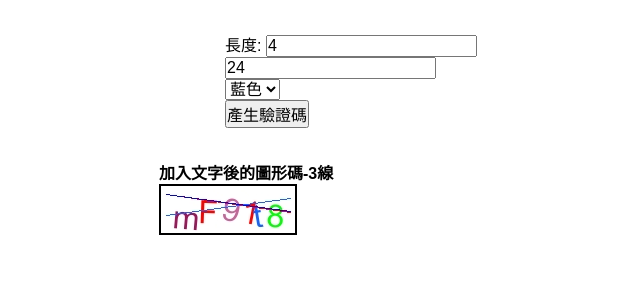
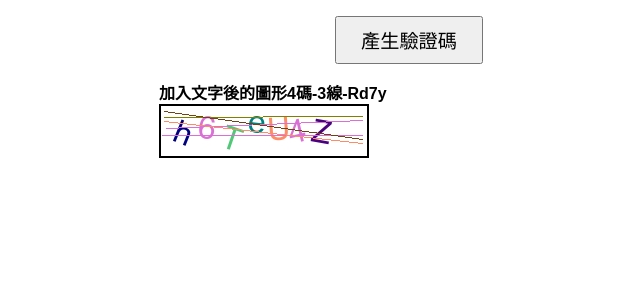
Before and after one commit to mackliu/11101_file_and_graphic, a PHP site: page /image_text.php in a window 1280 px wide. Shown: the part 76-376 px from the top of the page, without its empty margins (231-871 px from the left). Run offline with PHP 8.4, Linux system fonts and the light colour scheme; data that the repository does not hold is empty.

Commit message:
增加文字註解及刪除表單，改以變數來代替表單傳值

```diff
--- a/image_text.php
+++ b/image_text.php
@@ -33,15 +33,21 @@
             background:lightgreen;
             transform: scale(1.1);
         }
+        .reload{
+            display: block;
+            margin:1rem auto;
+            padding:0.5rem 1.5rem;
+            font-size:1.2rem;
+        }
     </style>
 </head>
 <body>
 <h1 class="header">文字圖形處理練習</h1>
 <!---建立檔案上傳機制--->
 
-<form id="uploadForm" action="?" method="post" enctype="multipart/form-data">
+<!-- <form id="uploadForm" action="?" method="post" enctype="multipart/form-data">
     <div>
-        長度: <input type="number" name="length" value="<?=rand(4,8);?>">
+        長度: <input type="number" name="length" value="4">
     </div>
     <div>
         <input type="number" step="1" name="size" value="24">
@@ -54,53 +60,94 @@
         </select>
     </div>
     <input type="submit" value="產生驗證碼">
-</form>
+</form> -->
+<!--使用按鈕每次點擊時重整頁面來重新產生圖形驗證碼-->
+<button onclick="location.reload()" class='reload'>產生驗證碼</button>
+<?php
 
+    //使用亂數來產生驗證碼長度
+    $length=rand(4,8);
 
-<?php
-if(isset($_POST)){
-    //$gstr=chr(rand(65,90));
+    //定義字型大小
+    $fontsize=24;
+
+    //宣告一個空字串，用來存放驗證碼字串
     $gstr="";
-    for($i=0;$i<$_POST['length'];$i++){
+
+    //使用for迴圈來產生符合$length的驗證碼
+    for($i=0;$i<$length;$i++){
+
+        //使用while迴圈來判斷字串是否有重覆的字元
+        while(mb_strlen($gstr)<$i+1){
+
+            //使用亂數來決定這一次迴圈的字元類型
             $type=rand(1,3);
             switch($type){
                 case 1:
-                $gstr.=rand(0,9);//數字
+                    $t=rand(0,9);       //使用rand()來產生0~9的任一數字
                 break;
                 case 2:
-                $gstr.=chr(rand(65,90));//大寫
+                    $t=chr(rand(65,90));//使用chr()函式根據ASCII碼產生大寫字母
                 break;
                 case 3:
-                $gstr.=chr(rand(97,122));//小寫
+                    $t=chr(rand(97,122));//使用chr()函式根據ASCII碼產生小寫字母
                 break;
             }
+
+            //判斷亂數產生的字元是否已在$gstr字串中，不存在則加入，已存在則重新產生
+            if(!mb_strpos($gstr,$t)){
+                $gstr.=$t;
             }
-    $color=$_POST['color'];
 
+        }
+    }
 
-    //評估文字資訊
+    //建立一個陣列用來儲存每一個字元的圖形資訊
     $text_info=[];
+
+    //建立兩個變數用來計算所有字元的總寬度及最大高度
     $dst_w=0;
     $dst_h=0;
+
+    //使用迴圈來逐一分析每個字元的圖形資訊
     for($i=0;$i<mb_strlen($gstr);$i++){
+
+        //使用mb_substr()順序取出每一個字元
         $char=mb_substr($gstr,$i,1);
-        $text_info[$char]['angle']=rand(-15,15);
-        $tmp=imagettfbbox($_POST['size'],$text_info[$char]['angle'],realpath('./font/arial.ttf'),$char);
-        $text_info[$char]['width']=max($tmp[0],$tmp[2],$tmp[4],$tmp[6])-min($tmp[0],$tmp[2],$tmp[4],$tmp[6]);
-        $text_info[$char]['height']=max($tmp[1],$tmp[3],$tmp[5],$tmp[7])-min($tmp[1],$tmp[3],$tmp[5],$tmp[7]);
+
+        //使用亂數產生一個正負之間的傾斜的角度
+        $text_info[$char]['angle']=rand(-25,25);
+
+        //使用imagettfbbox()來取得單一字元在大小,角度和字型的影響下，字元圖形的四個角的坐標資訊陣列
+        $tmp=imagettfbbox($fontsize,$text_info[$char]['angle'],realpath('./font/arial.ttf'),$char);
+
+        //利用字元的資訊，使用x坐標的最大值減最小值來計算出字元寬度，使用y坐標的最大值-最小值來計出字元高度
+        //因坐標特性，需要加上1才能得到正確的寬度及高度
+        $text_info[$char]['width']=max($tmp[0],$tmp[2],$tmp[4],$tmp[6])-min($tmp[0],$tmp[2],$tmp[4],$tmp[6])+1;
+        $text_info[$char]['height']=max($tmp[1],$tmp[3],$tmp[5],$tmp[7])-min($tmp[1],$tmp[3],$tmp[5],$tmp[7])+1;
+
+        //累加每個字元的寬度來計算總寬度
         $dst_w+=$text_info[$char]['width'];
+
+        //比較每一次字元的高度來決定最大高度
         $dst_h=($dst_h>=$text_info[$char]['height'])?$dst_h:$text_info[$char]['height'];
-        $text_info[$char]['x']=0-min($tmp[0],$tmp[2],$tmp[4],$tmp[6]);
-        $text_info[$char]['y']=0-min($tmp[1],$tmp[3],$tmp[5],$tmp[7]);
-        $text_info[$char]['angle']=rand(-15,15);
+
+        //根據字型的資訊來取得字元的左上角坐標
+        $text_info[$char]['x']=min($tmp[0],$tmp[2],$tmp[4],$tmp[6]);
+        $text_info[$char]['y']=min($tmp[1],$tmp[3],$tmp[5],$tmp[7]);
     }
+
     //dd($text_info);
     //exit();
 
+    //建立一個邊框的厚度變數
+    $border=10;
 
-    $border=10;
+    //使用計算出來的總寬度和最大高度加上邊框厚度來計算驗證碼圖形的完整寬高
     $base_w=$dst_w+($border*2);
     $base_h=$dst_h+($border*2);
+
+    //根據計算出來的驗證碼圖形完整寬高來建立一個全彩圖形資源
     $dst_img=imagecreatetruecolor($base_w,$base_h);
 
     //顏色定義區
@@ -109,41 +156,80 @@
     $blue=imagecolorallocate($dst_img,0,0,255);
     $red=imagecolorallocate($dst_img,255,0,0);
     $green=imagecolorallocate($dst_img,0,255,0);
-    $colors=[imagecolorallocate($dst_img,0,0,255),
-             imagecolorallocate($dst_img,0,255,0),
-             imagecolorallocate($dst_img,255,0,0),
-             imagecolorallocate($dst_img,20,100,255),
-             imagecolorallocate($dst_img,200,100,155),
-             imagecolorallocate($dst_img,100,250,55),
-             imagecolorallocate($dst_img,156,20,90),
+
+    //文字顏色陣列
+    $colors=[imagecolorallocate($dst_img,255, 127, 80),
+             imagecolorallocate($dst_img,204, 85, 0),
+             imagecolorallocate($dst_img,184, 115, 51),
+             imagecolorallocate($dst_img,204, 119, 34),
+             imagecolorallocate($dst_img,112, 66, 20),
+             imagecolorallocate($dst_img,80, 200, 120),
+             imagecolorallocate($dst_img,222, 49, 99),
+             imagecolorallocate($dst_img,128, 0, 0),
+             imagecolorallocate($dst_img,255, 204, 0),
+             imagecolorallocate($dst_img,128, 128, 0),
+             imagecolorallocate($dst_img,0, 255, 128),
+             imagecolorallocate($dst_img,0, 128, 128),
+             imagecolorallocate($dst_img,0, 0, 128),
+             imagecolorallocate($dst_img,75, 0, 128),
+             imagecolorallocate($dst_img,255, 140, 105),
+             imagecolorallocate($dst_img,218, 112, 214),
+             imagecolorallocate($dst_img,255, 128, 51),
             ];
+
+    //填入底色
     imagefill($dst_img,0,0,$white);
 
-    $x_pointer=$border+1;
-    $y_pointer=$border+1;
+    //建立一個開始繪製文字圖形的起始坐標
+    $x_pointer=$border;
+    $y_pointer=$border;
+
+    //使用迴圈把驗證碼文字逐一寫入到圖片中
     foreach($text_info as $char => $info){
-        $y=rand($base_h-5-$dst_h+($info['y']/2),$base_h-5);
-        imagettftext($dst_img,$_POST['size'],$info['angle'],$x_pointer,$y,$colors[rand(0,6)],realpath('./font/arial.ttf'),$char);
-        $x_pointer+=$info['width'];
+
+        //計算放置的y坐標範圍，字元的高度加上邊框起始點(5)及總高度-底部坐標終點的限制(5)
+        $y=rand($info['height']+5,$info['height']+($border*2-5*2));
+
+        //將字元依照大小，角度，坐標，顏色，字型等資訊畫在畫布上
+        imagettftext($dst_img,$fontsize,$info['angle'],$x_pointer,$y,$colors[rand(0,count($colors)-1)],realpath('./font/arial.ttf'),$char);
+
+        //依照字元的寬度及字元的x坐標來產生下一個字元的x坐標起點
+        $x_pointer=$x_pointer+$info['width']+$info['x']+1;
+
     }
 
+    //建立一個線條範圍亂數，決定圖形驗證碼上的干擾線數量
     $lines=rand(3,6);
 
+    //使用迴圈來產生每一條干擾線
     for($i=0;$i<$lines;$i++){
-        $left_x=rand(5,$border-5);
+
+        //使用亂數來產生起點x坐標，限定範圍為5開始到邊框厚度—5*2之間
+        $left_x=rand(5,$border-(5*2));
+
+        //使用亂數來產生起點y坐標，限定範圍為5開始到總高度—5之間
         $left_y=rand(5,$base_h-5);
+
+        //使用亂數來產生終點x坐標，限定範圍為邊框厚度開始到邊框厚度—5*2之間
         $right_x=rand($base_w-$border+5,$base_w-5);
+
+        //使用亂數來產生終點y坐標，限定範圍為5開始到總高度—5之間
         $right_y=rand(5,$base_h-5);
-        imageline($dst_img,$left_x,$left_y,$right_x,$right_y,$colors[rand(0,6)]);
+
+        //根據計算出來的起點和終點坐標來畫出干擾線
+        imageline($dst_img,$left_x,$left_y,$right_x,$right_y,$colors[rand(0,count($colors)-1)]);
     }
 
+    //輸出圖片為jpg檔
     imagejpeg($dst_img,"./upload/text.jpg",100);
+
+    //銷毀圖片資源
     imagedestroy($dst_img);
 
-}
+
 ?>
 <div style="width:500px;margin:auto;">
-    <h2>加入文字後的圖形<?=$_POST['length']."碼";?>-<?=$lines."線";?></h2>
+    <h2>加入文字後的圖形<?= $length."碼";?>-<?=$lines."線";?>-<?=$gstr;?></h2>
     <img src="./upload/text.jpg" alt="" style="border:2px solid black">
 </div>
 
--- a/index.php
+++ b/index.php
@@ -12,5 +12,6 @@
 <a href="manage.php"><div class="types">檔案管理</div></a>
 <a href="text-import.php"><div class="types">文字檔案處理</div></a>
 <a href="image.php"><div class="types">圖形處理</div></a>
+<a href="image_text.php"><div class="types">圖形驗證碼</div></a>
 </body>
 </html>
```
Also changed, not shown: upload/text.jpg. Lines whose indentation alone changed are shown as unchanged.
